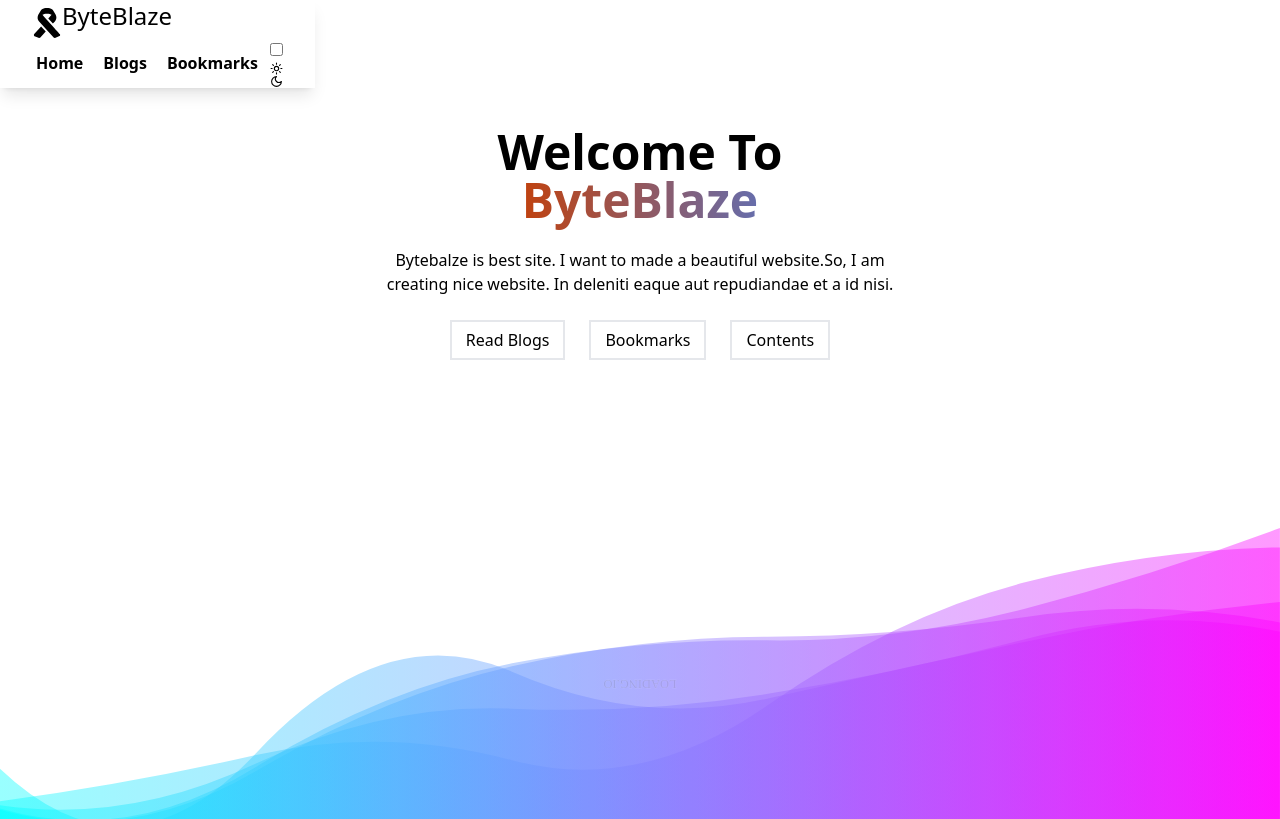
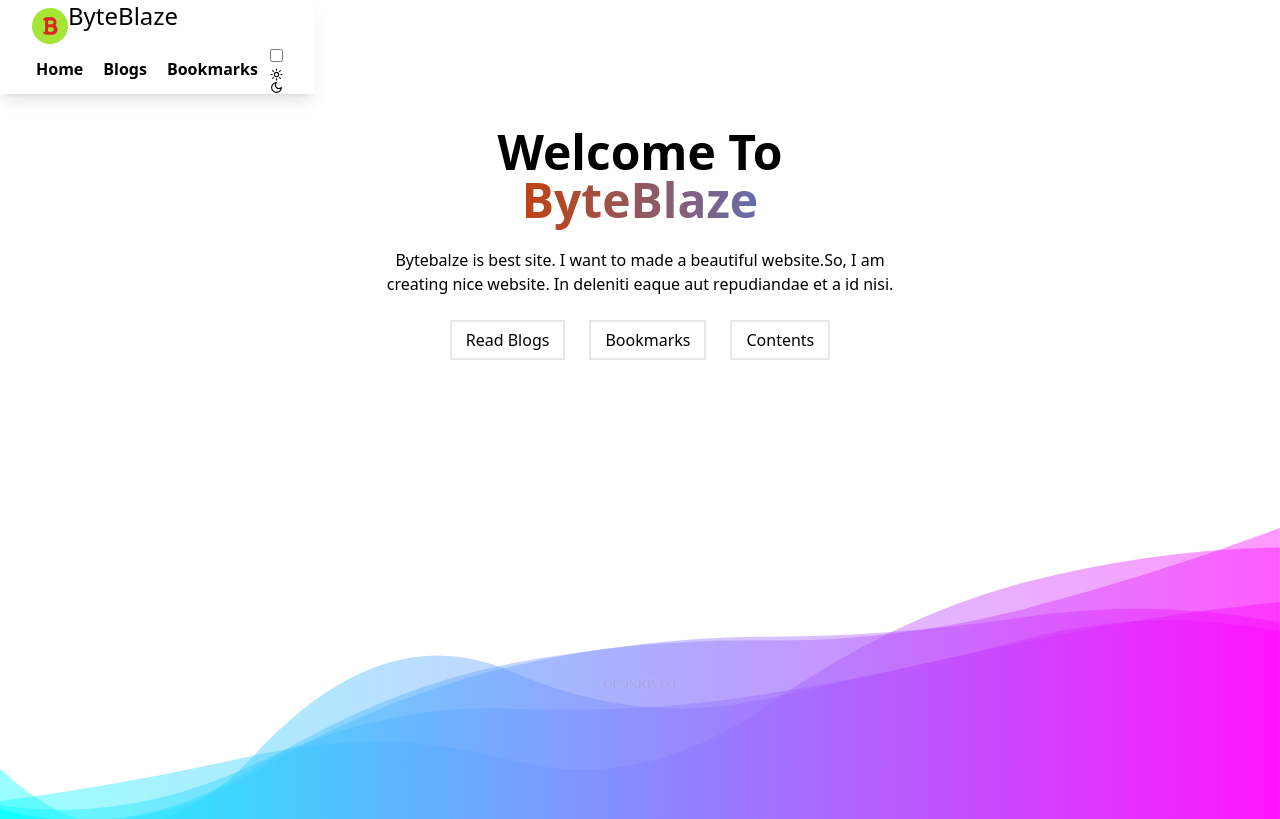
Before and after one commit to alalhosen/byte-blaze-concept--8, a React (Vite) app: page / in a window 1280 px wide. Shown: the top 819 px of the page. Built offline with nearby package versions, Linux system fonts and the light colour scheme.

Commit message:
navbar title icon change

```diff
--- a/src/components/Nav.jsx
+++ b/src/components/Nav.jsx
@@ -1,5 +1,6 @@
 import { useEffect, useState } from "react";
-import { FaRibbon } from "react-icons/fa";
+import { FaBold } from "react-icons/fa";
+// import { FaRibbon } from "react-icons/fa";
 import { Link, NavLink } from "react-router-dom";
 
 const Nav = () => {
@@ -21,7 +22,8 @@ const Nav = () => {
   return (
     <div className="navbar bg-base-100 shadow-lg px-4 sm:px-8 fixed z-10">
       <div className="flex-1 flex">
-        <FaRibbon className="mt-2 text-3xl"></FaRibbon>
+        {/* <FaRibbon className="mt-2 text-3xl"></FaRibbon> */}
+        <FaBold className="mt-2 text-4xl rounded-full p-2 italic text-red-600 bg-lime-400"></FaBold>
         <Link to='/' className="btn btn-ghost text-2xl gap-0 text-secondary normal-case">
           Byte<span className="text-primary">Blaze</span>
         </Link>
```
